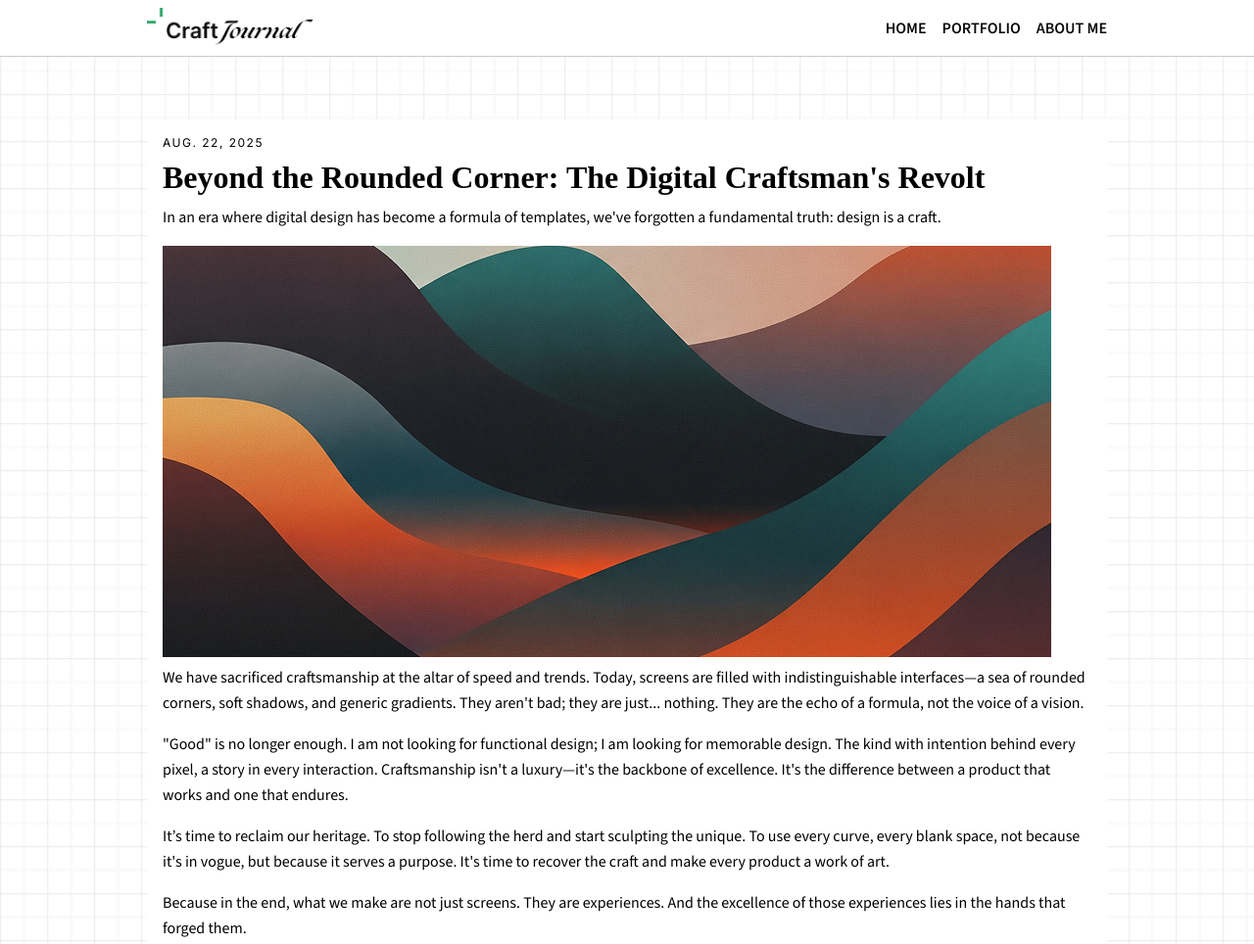
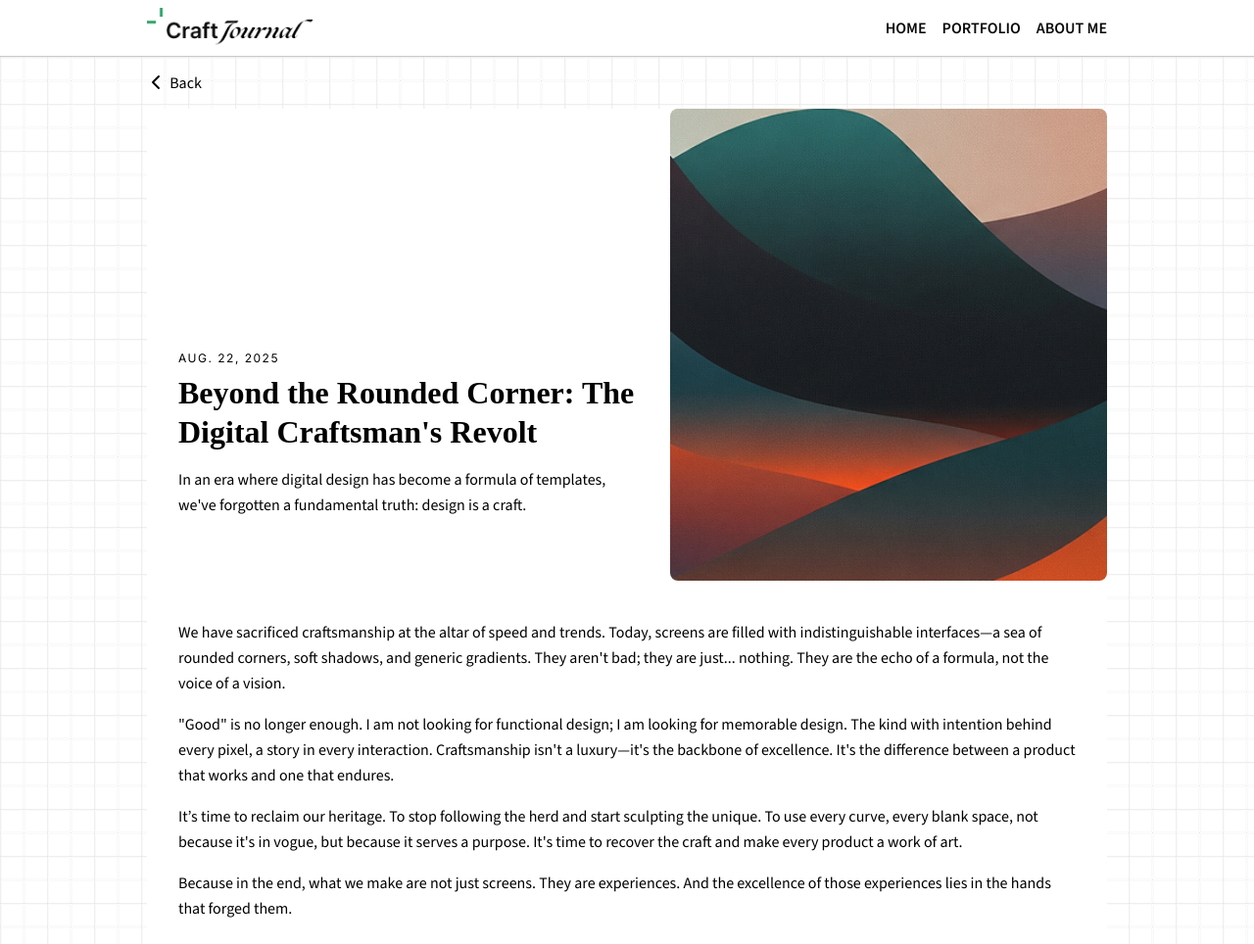
Before and after one commit to mateoruizguinazu/design-journal, a website built with Vite: page main-article.html in a window 1280 px wide. Shown: the top 964 px of the page at 98% size. Built offline with nearby package versions, Linux system fonts and the light colour scheme; a web font is replaced by a local one.

Commit message:
Finished the about me page

```diff
--- a/css/style.css
+++ b/css/style.css
@@ -220,25 +220,94 @@ footer .container {
 }
 
 /* =================
-    Article page
+    Sub pages
    ================= */
 
-.article {
+.article, .about {
     background-image: url(../images/bg-grid-tile.png);
     background-repeat: repeat;
 }
 
-.article-page {
+.article-page, .intro, .manifesto {
     background-color: white;
-    margin: 4em auto;
     padding: 1em;
 }
 
-.article-header {
-    width: 100%;
-
+.article header {
+    display: block;
 }
 
+.article img {
+    width: 100%;
+    height: 240px;
+    border-radius: 8px;
+    object-fit: cover;
+    object-position: center;
+}
+
+.article-body {
+    padding: 1em 0;
+}
+
+.about-img {
+    width: 182px;
+    height: 182px;
+}
+
+.back-btn {
+    display: none;
+}
+
+@media (min-width: 480px) {
+
+    .article, .about {
+        padding: 1em 0 2em 0;
+    }
+
+    .article-page {
+        padding: 0;
+    }
+
+    .article header {
+        display: flex;
+        align-items: stretch;
+    }
+
+    .article img {
+        max-width: 446px;
+        min-width: 200px;
+        min-height: 482px;
+        height: auto;
+    }
+
+    .article-header-content {
+        padding: 3em 2em;
+        display: flex;
+        flex-direction: column;
+        justify-content: end;
+    }
+
+    .article-body, .manifesto {
+        padding: 2em;
+    }
+
+
+    .intro {
+        display: flex;
+        gap: 2em;
+        align-items: center;
+    }
+
+
+
+    .back-btn {
+        display: block;
+        max-width: 980px;
+        margin: auto;
+        cursor: pointer;
+        margin-bottom: 1em;
+    }
+}
 
 /* =================
     Typography
@@ -305,3 +374,10 @@ h3 {
     clip: rect(0 0 0 0);
     overflow: hidden;
 }
+
+.soon-article-content img {
+    width: 100%;
+    height: 232px;
+    object-fit: cover;
+    object-position: center;
+}
--- a/main-article.html
+++ b/main-article.html
@@ -13,7 +13,7 @@
             <link rel="preconnect" href="https://fonts.gstatic.com" crossorigin>
             <link href="https://fonts.googleapis.com/css2?family=Inter:ital,opsz,wght@0,14..32,100..900;1,14..32,100..900&family=Playfair:ital,opsz,wght@0,5..1200,300..900;1,5..1200,300..900&family=Source+Sans+3:ital,wght@0,200..900;1,200..900&display=swap" rel="stylesheet">
     </head>
-    <body class="article">
+    <body>
         <!-- Site Header -->
         <header class="site-header">
             <div class="container">
@@ -37,14 +37,19 @@
             </div>
         </header>
 
-        <main class="container article-page">
-            <!-- <button onclick="history.back()">Go Back</button> -->
-            <section class="article-header">
+        <main>
+            <div class="article">
+                <a class="back-btn" onclick="history.back()"><i class="fa-solid fa-chevron-left"></i> Back</a>
+                <article class="container article-page">
+
+                    <header>
+                        <div class="article-header-content">
                             <time datetime="2025-08-22">Aug. 22, 2025</time>
                             <h2>Beyond the Rounded Corner: The Digital Craftsman's Revolt</h2>
                             <p>In an era where digital design has become a formula of templates, we've forgotten a fundamental truth: design is a craft.</p>
+                        </div>
                         <img src="/images/blog-image-hero.png" alt="An abstract background of various shapes">
-            </section>
+                    </header>
                     <section class="article-body">
                         <p>We have sacrificed craftsmanship at the altar of speed and trends. Today, screens are filled with indistinguishable interfaces—a sea of rounded corners, soft shadows, and generic gradients. They aren't bad; they are just... nothing. They are the echo of a formula, not the voice of a vision.</p>
 
@@ -54,9 +59,11 @@
 
                         <p>Because in the end, what we make are not just screens. They are experiences. And the excellence of those experiences lies in the hands that forged them.</p>
                     </section>
+                </article>
+            </div>
 
              <!-- Coming soon articles -->
-            <section class="coming-soon-article">
+            <aside class="coming-soon-article container">
 
                 <h2 class="soon-title">Coming soon...</h2>
 
@@ -95,6 +102,7 @@
                         </div>
                     </article>
                 </a>
+            </aside>
         </main>
 
 
```
Also changed, not shown: about.html (+67 -3 lines), images/blog-image-01.png, images/blog-image-02.png, images/blog-image-wip.png, images/img-about.png (added). Lines whose indentation alone changed are shown as unchanged.
